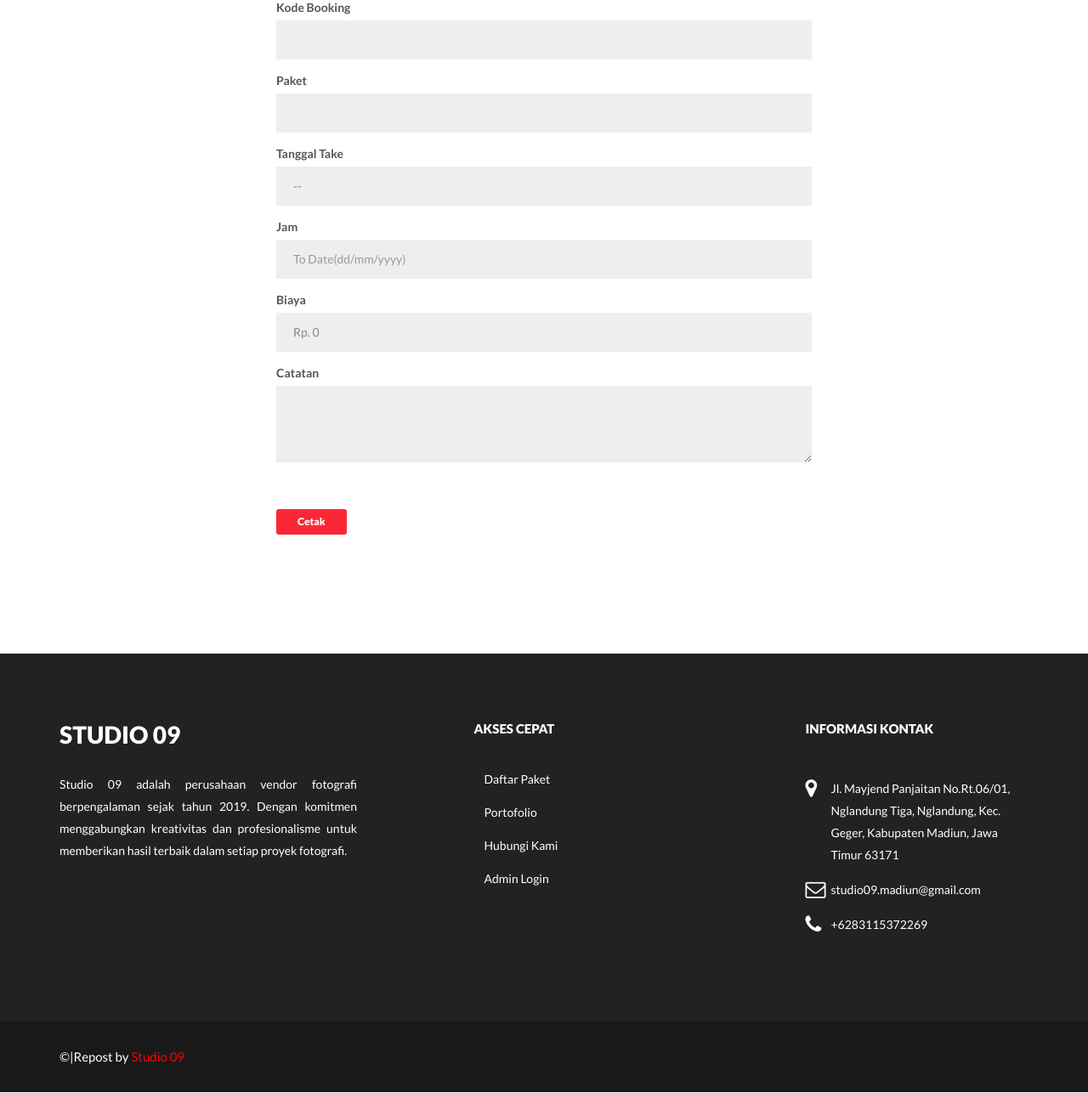
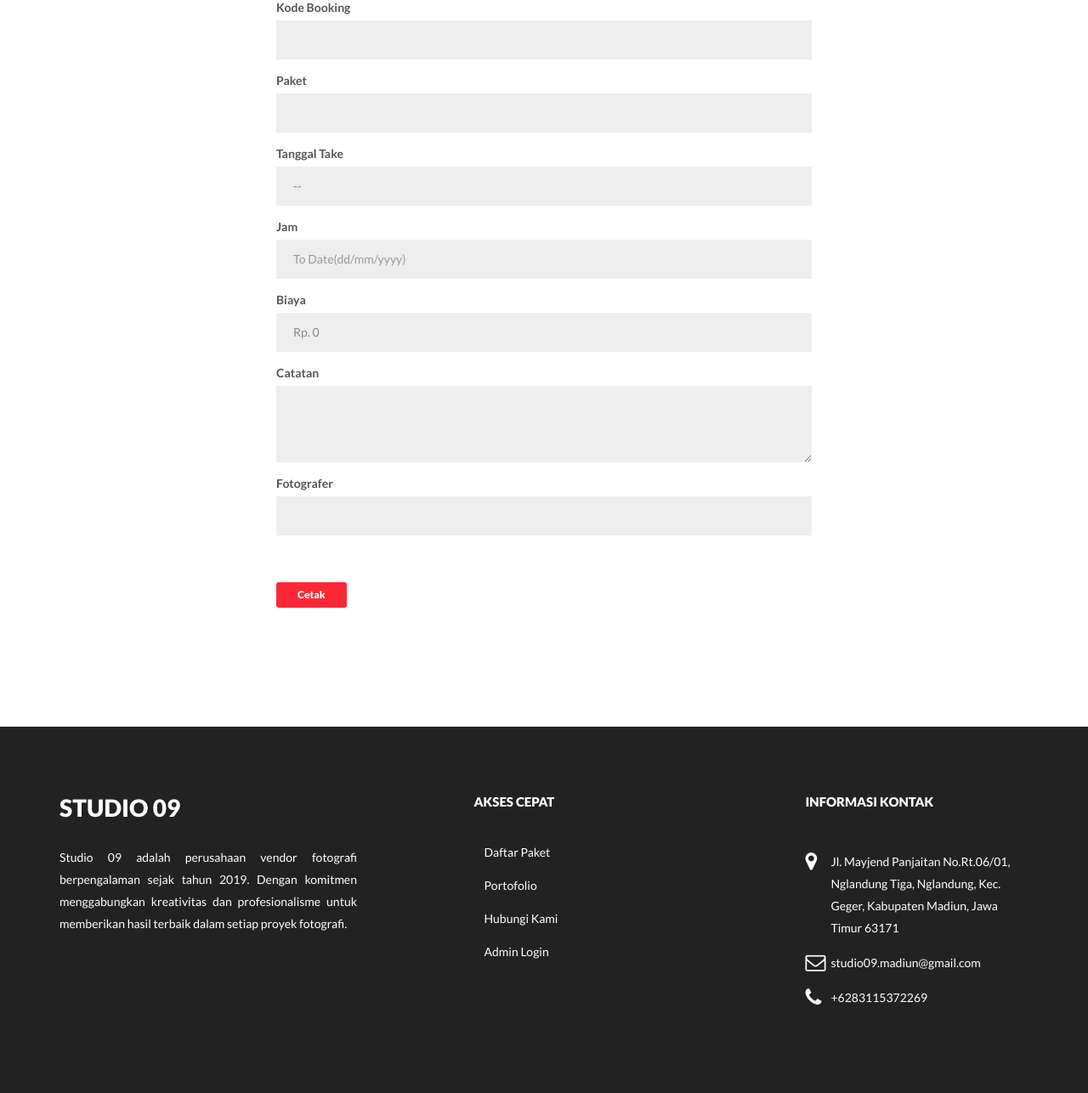
Before and after one commit to dianaPermata/project-kp, a PHP site: page /kp-Studio09/booking_detail.php?kode=1 in a window 1280 px wide. Shown: the part 314-1600 px from the top of the page at 85% size. Run offline with PHP 8.4, Linux system fonts and the light colour scheme; a user stored in the database is signed in; data comes from the database, SQL or seed files in the repository; data that the repository does not hold is empty.

Commit message:
Add readonly attribute to Fotografer input field

```diff
--- a/booking_detail.php
+++ b/booking_detail.php
@@ -90,6 +90,10 @@ $tglhasil = date("Y-m-d",$tgl);
 			<label>Catatan</label><br/>
 				<textarea class="form-control" readonly><?php echo $result['catatan'];?></textarea>
             </div>
+			<div class="form-group">
+				<label>Fotografer</label><br/>
+				<input type="text" class="form-control" name="fotografer" value="<?php echo $result['fotografer'];?>"readonly>
+			</div>
 			<?php if($result['stt_trx']=="Menunggu Pembayaran"){
 				$sqlrek 	= "SELECT * FROM tblpages WHERE id='5'";
 				$queryrek = mysqli_query($koneksidb,$sqlrek);
```
